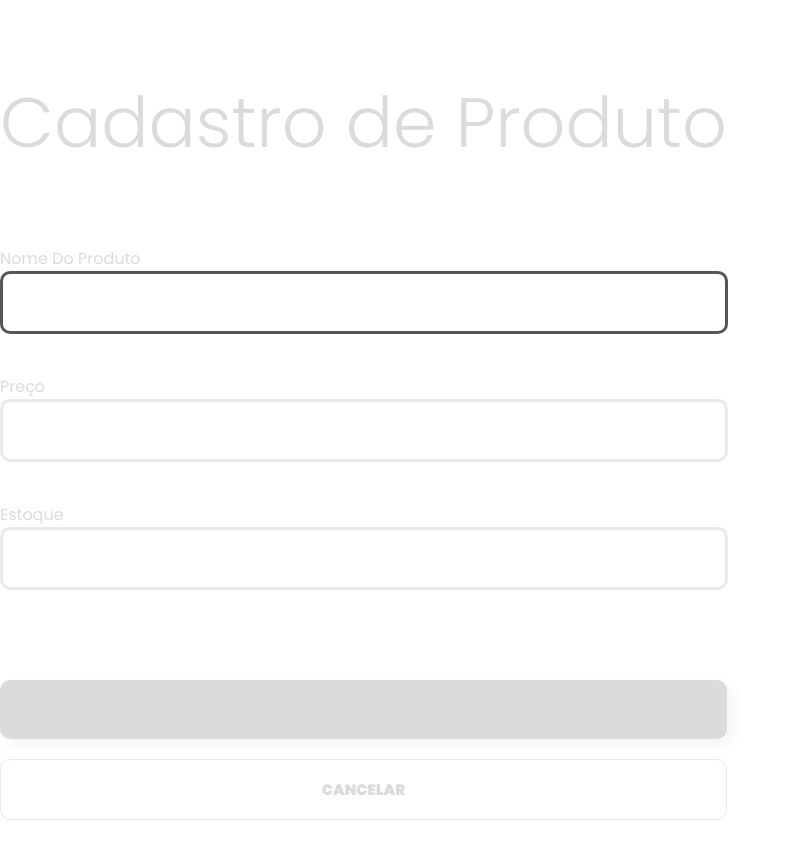
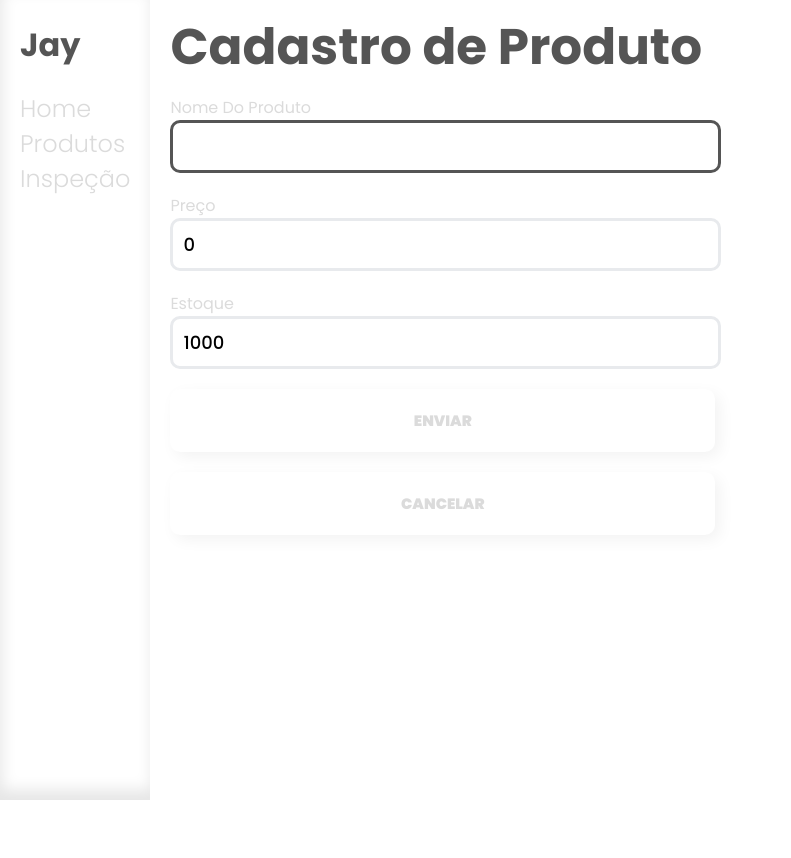
Before and after one commit to LuisCorreia15/Jay-Front, a React (Create React App) app in the folder spa/: page /produto/novo in a window 1280 px wide. Shown: the top 858 px of the page, without its empty margins (0-791 px from the left). After the commit the page ends 800 px from the top, so only its background shows below. Built offline with nearby package versions, Linux system fonts and the light colour scheme.

Commit message:
arrumando edit e new do produto

```diff
--- /dev/null
+++ b/spa/src/pages/produto/Produto.css
@@ -0,0 +1,22 @@
+.pg-title {
+  color: black;
+  font-size: 50px;
+  color: var(--comment);
+  font-weight: 700;
+  margin: 10px 0 0 0;
+}
+.pg-form {
+  width: 50%;
+  margin: 10px 0 0 0;
+}
+.pg-form input {
+  color: black;
+  margin: 0 0 20px 0;
+  padding: 10px 10px;
+}
+
+.pg-btn {
+  width: 100%;
+  margin: 0 0 20px 0 !important;
+  padding: 20px 0 !important;
+}
--- a/spa/src/pages/produto/ProdutoEdit.js
+++ b/spa/src/pages/produto/ProdutoEdit.js
@@ -4,6 +4,7 @@ import React, { useState, useEffect } from "react";
 import axios from "axios";
 import { useHistory, useParams } from "react-router-dom";
 import tempAlert from "../../components/alert/Alert";
+import Menu from "components/menu/menu";
 
 const ProdutoEdit = () => {
   const history = useHistory();
@@ -40,9 +41,11 @@ const ProdutoEdit = () => {
   };
 
   return (
-    <div>
-      <h2>Edição de Produto</h2>
-      <form onSubmit={handleSubmit}>
+    <>
+      <Menu></Menu>
+      <div className="container">
+        <h2 className='pg-title'>Edição de Produto</h2>
+        <form onSubmit={handleSubmit} className='pg-form'>
           <div>
             Nome Do Produto
             <input
@@ -73,12 +76,16 @@ const ProdutoEdit = () => {
               value={Produto.estoque}
             ></input>
           </div>
-        <button className="btn">Enviar</button>
-        <button className="btn-cancel" onClick={() => history.push("/Produto")}>
+          <button className="btn-page pg-btn ">Enviar</button>
+          <button
+            className="btn-page lixo pg-btn"
+            onClick={() => history.push("/Produto")}
+          >
             Cancelar
           </button>
         </form>
       </div>
+    </>
   );
 };
 
--- a/spa/src/pages/produto/ProdutoList.js
+++ b/spa/src/pages/produto/ProdutoList.js
@@ -75,8 +75,8 @@ const ProdutoList = (props) => {
   };
 
   const doExcluirTodosProduto = async () => {
-    await axios.delete(`/api/Produto/excluir-todos`);
-    tempAlert("Todos Produto excluídos!", 5000);
+    await axios.delete(`/api/produto/excluir-todos`);
+    tempAlert("Todos Produtos excluídos!", 5000);
     doGetProduto(statusPesquisa.páginaAtual, statusPesquisa.termoDePesquisa);
   };
 
--- a/spa/src/pages/produto/ProdutoNew.js
+++ b/spa/src/pages/produto/ProdutoNew.js
@@ -1,9 +1,9 @@
 import axios from "axios";
 import React, { useState } from "react";
 import { useHistory } from "react-router-dom";
-
-import "App.css";
 import tempAlert from "components/alert/Alert";
+import Menu from "components/menu/menu";
+import "./Produto.css";
 
 /* rafc  - comando para criar um component arrow*/
 
@@ -33,13 +33,16 @@ const ProdutoNew = () => {
   };
 
   return (
-    <div>
-      <h3>Cadastro de Produto</h3>
-      <form onSubmit={handleSubmit}>
+    <>
+      <Menu></Menu>
+      <div className="container">
+        <h3 className="pg-title">Cadastro de Produto</h3>
+        <form onSubmit={handleSubmit} className="pg-form">
           <div>
             Nome Do Produto
             <input
               type="text"
+              autoFocus
               name="nomeDoProduto"
               required
               onChange={handleChange}
@@ -66,12 +69,16 @@ const ProdutoNew = () => {
               value={Produto.estoque}
             ></input>
           </div>
-        <button className="btn">Enviar</button>
-        <button className="btn-cancel" onClick={() => history.push("/Produto")}>
+          <button className="btn-page pg-btn">Enviar</button>
+          <button
+            className="btn-page lixo pg-btn"
+            onClick={() => history.push("/produto")}
+          >
             Cancelar
           </button>
         </form>
       </div>
+    </>
   );
 };
 
```
Lines whose indentation alone changed are shown as unchanged.
